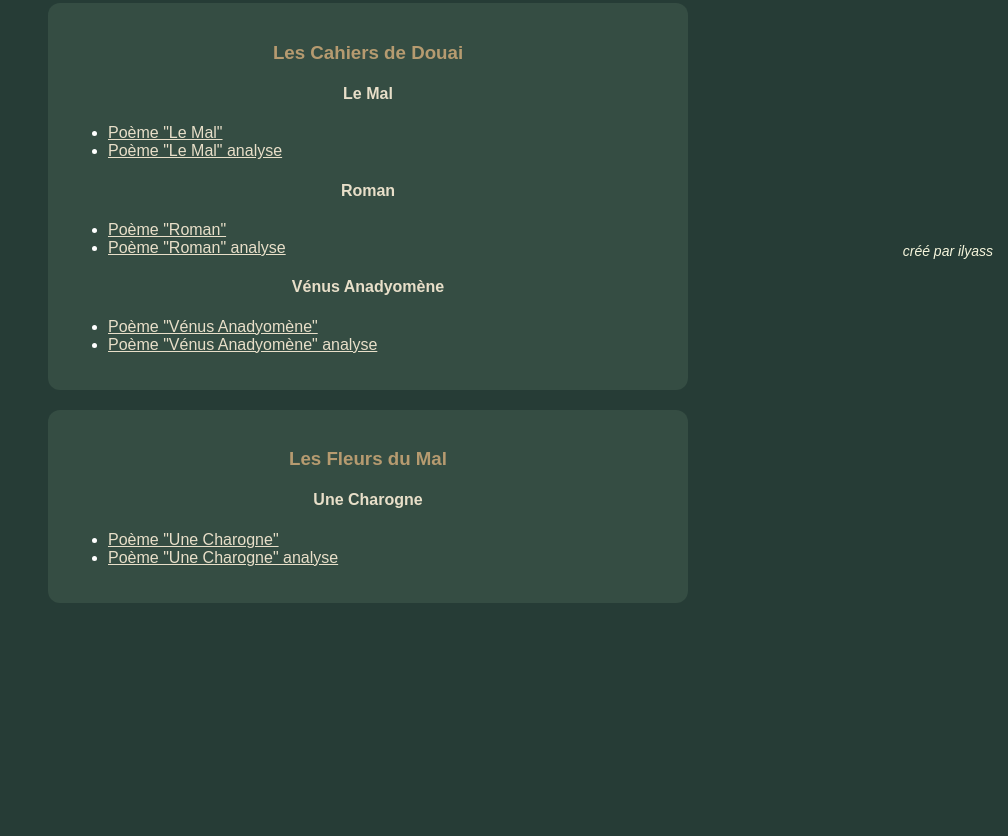
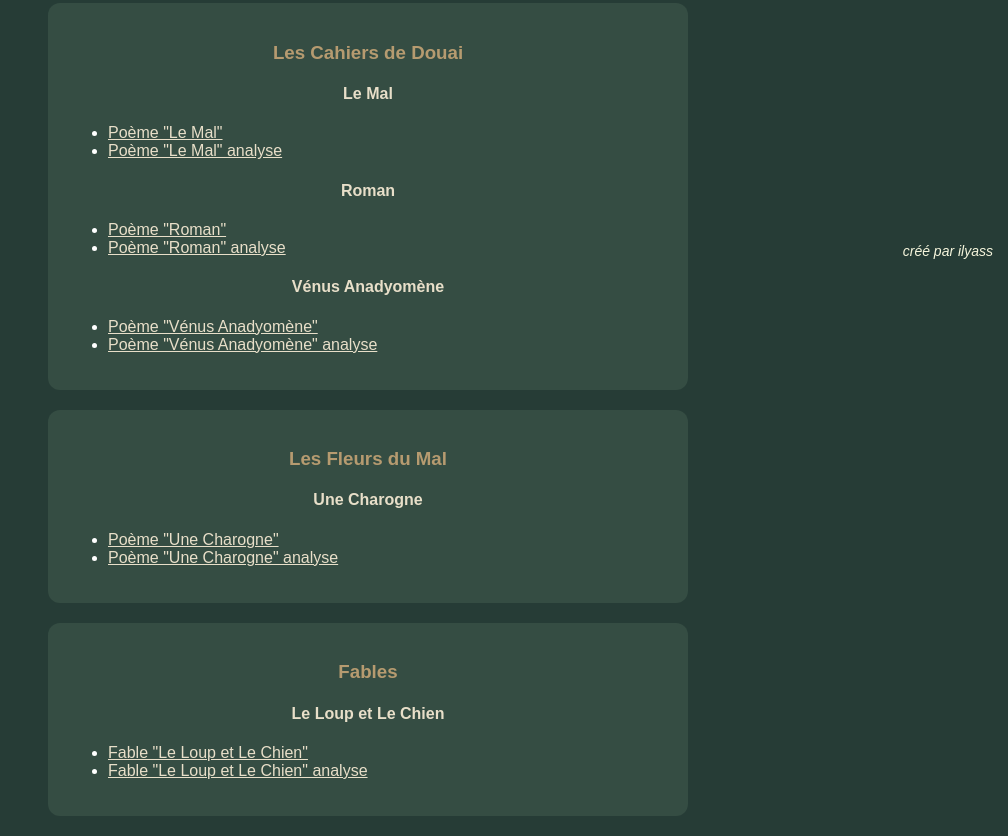
Before and after one commit to il78ys-star/francais-bac, a plain HTML site: page index.html in a window 1280 px wide. Shown: the part 531-1367 px from the top of the page, without its empty margins (272-1280 px from the left). Before the commit the page ends 1154 px from the top, so only its background shows below. Drawn offline with Linux system fonts and the light colour scheme.

Commit message:
Fix HTML formatting and add new content sections

```diff
--- a/index.html
+++ b/index.html
@@ -149,6 +149,24 @@
           </ul>
         </p>
 </div>
+<div class="carte">
+    <h3>Fables</h3>
+    <h4>Le Loup et Le Chien</h4>
+        <p>
+          <ul>
+            <li>
+             <a href="https://drive.google.com/file/d/1HKOq74lERT-Y1jI8aP7eIXwUm5ZiTt5z/view?usp=drive_link" target="_blank">
+                Fable "Le Loup et Le Chien"
+             </a>
+            </li>
+            <li>
+             <a href="https://drive.google.com/file/d/1-OhjbtBoXwq7QTT5Q_2AJSF3d-J_XuT_/view?usp=drive_link" target="_blank">
+                Fable "Le Loup et Le Chien" analyse
+             </a>
+            </li>
+          </ul>
+        </p>
+</div>
 <footer>créé par ilyass</footer>
 </body>
 </html>
```
